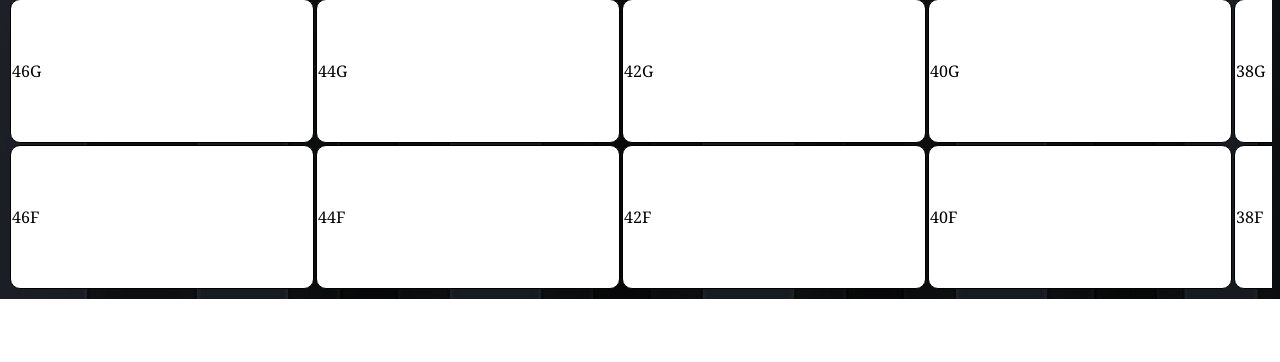
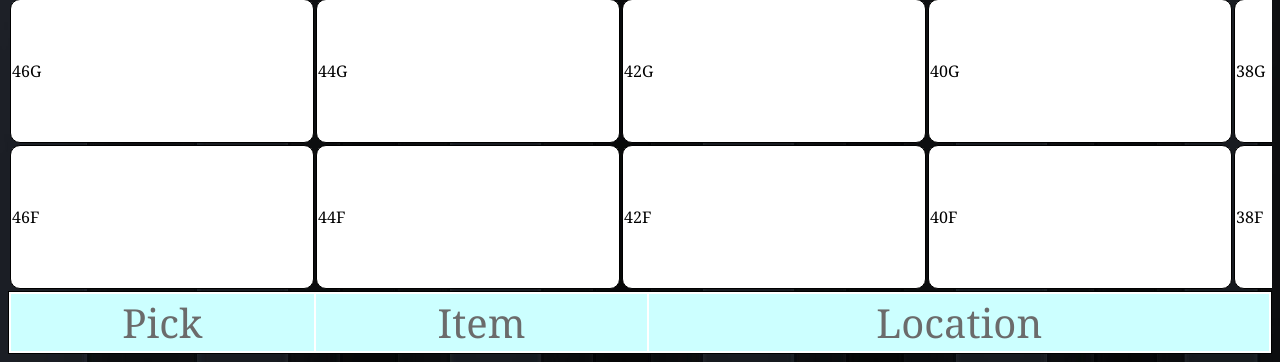
Before and after one commit to RinaldsKudelko/vinteger, a Django app: page / in a window 1280 px wide. Shown: the part 674-1036 px from the top of the page. Before the commit the page ends 973 px from the top, so only its background shows below. Run offline with Django 3.2, Linux system fonts and the light colour scheme; data that the repository does not hold is empty; some libraries are stand-ins or nearby versions.

Commit message:
more updates

```diff
--- a/home/templates/home/home.html
+++ b/home/templates/home/home.html
@@ -132,7 +132,7 @@
                             <td><input class = "inp1" type = "text" id = "picloc2" placeholder="Pick 2"></input></td>
                         </tr>
 
-                        <tr>
+                        <tr style = "display:none;">
                             <td class = "inp1"><p id = "dummy">dummy</p></td>
                             <td class = "inp1"><p id = "x">x</p></td>
                             <td class = "inp1"><p id = "y">y</p></td>
@@ -141,6 +141,24 @@
                             <td><input class = "inp1" type = "button" value = "Submit" onclick = "callserver()"></input></td>
                         </tr>
 
+                </table>
+            </div>
+            <div>
+                <table id = "pickt" style = "color:black;border:1px solid black;background-color:white;width:100%;font-size:40px;text-align:center;">
+                    <tr style = "background-color:#ccffff; color:#6b6b6b;">
+                        <td>Pick</td>
+                        <td>Item</td>
+                        <td>Location</td>
+
+                    </tr>
+                    {% for i in data %}
+                    <tr class = "first-pos">
+                        <td style = "display:none;">{{ i.ypos }}</td><td style = "display:none;">{{ i.xpos }}</td><td class = "t1"> {{ i.pick1 }} </td><td> {{ i.value1 }} </td><td> {{ i.loc }} </td>
+                    </tr>
+                    <tr class = "secound-pos">
+                        <td style = "display:none;">{{ i.ypos }}</td><td style = "display:none;">{{ i.xpos }}</td><td class = "t2"> {{ i.pick2 }} </td><td> {{ i.value2 }} </td><td> {{ i.loc }} </td>
+                    </tr>
+                    {% endfor %}
                 </table>
             </div>
             <div id = "overlay"></div>
@@ -259,14 +277,14 @@ items.forEach(({item, x, y}) => {
             }
         }).done(function(data){
 
-            console.log(data.data)
+
             $("#product1").val(data.data[0].value1)
             $("#picloc1").val(data.data[0].pick1)
             $("#product2").val(data.data[0].value2)
             $("#picloc2").val(data.data[0].pick2)
             var x = data.data[0].xpos;
             var y = data.data[0].ypos;
-            console.log(x,y)
+
         });
 
 
@@ -284,6 +302,14 @@ items.forEach(({item, x, y}) => {
     })
 
 
+    $(".t1").on("click", function(){
+        var valuex = $(this).prev().text();
+        var valuey = $(this).prev().prev().text();
+        console.log(valuex, valuey)
+        var colorc = document.getElementById("table").rows[valuey].cells[valuex];
+        $(colorc).css("background-color", "green")
+    });
+
 </script>
 
 </html>
```
